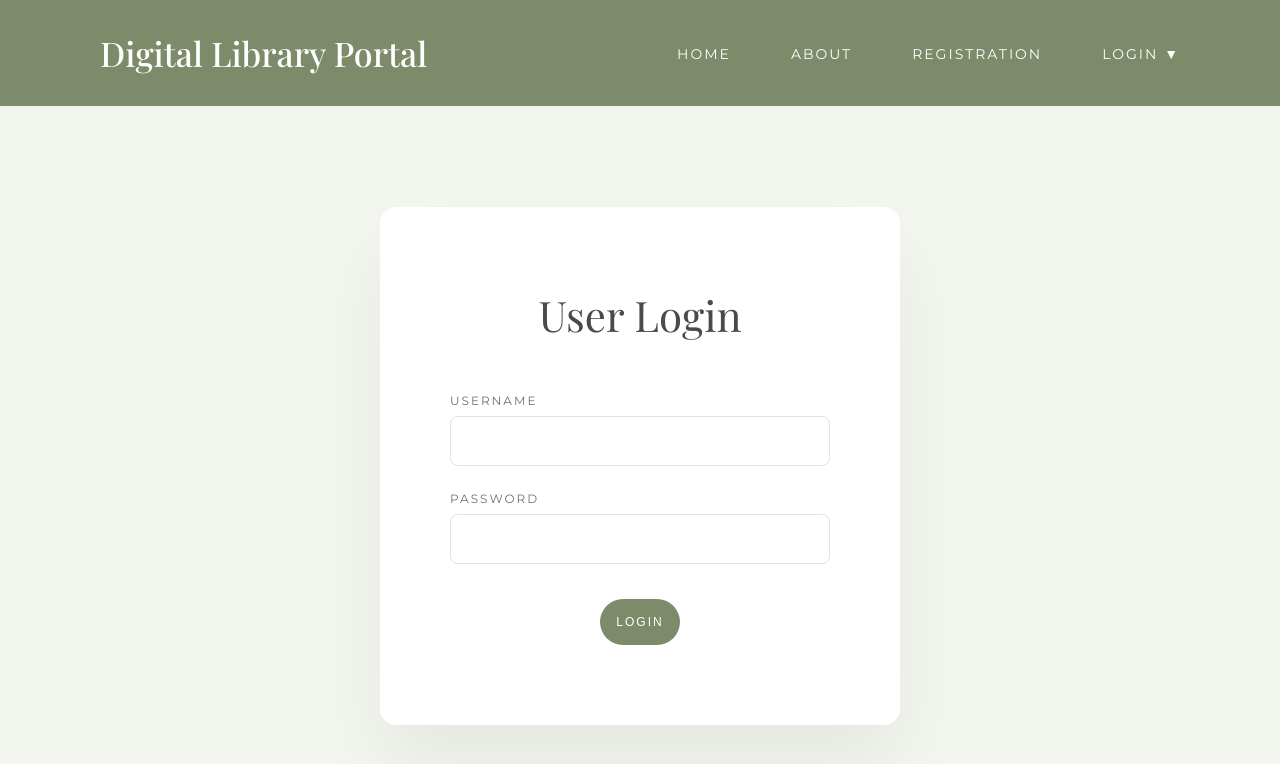
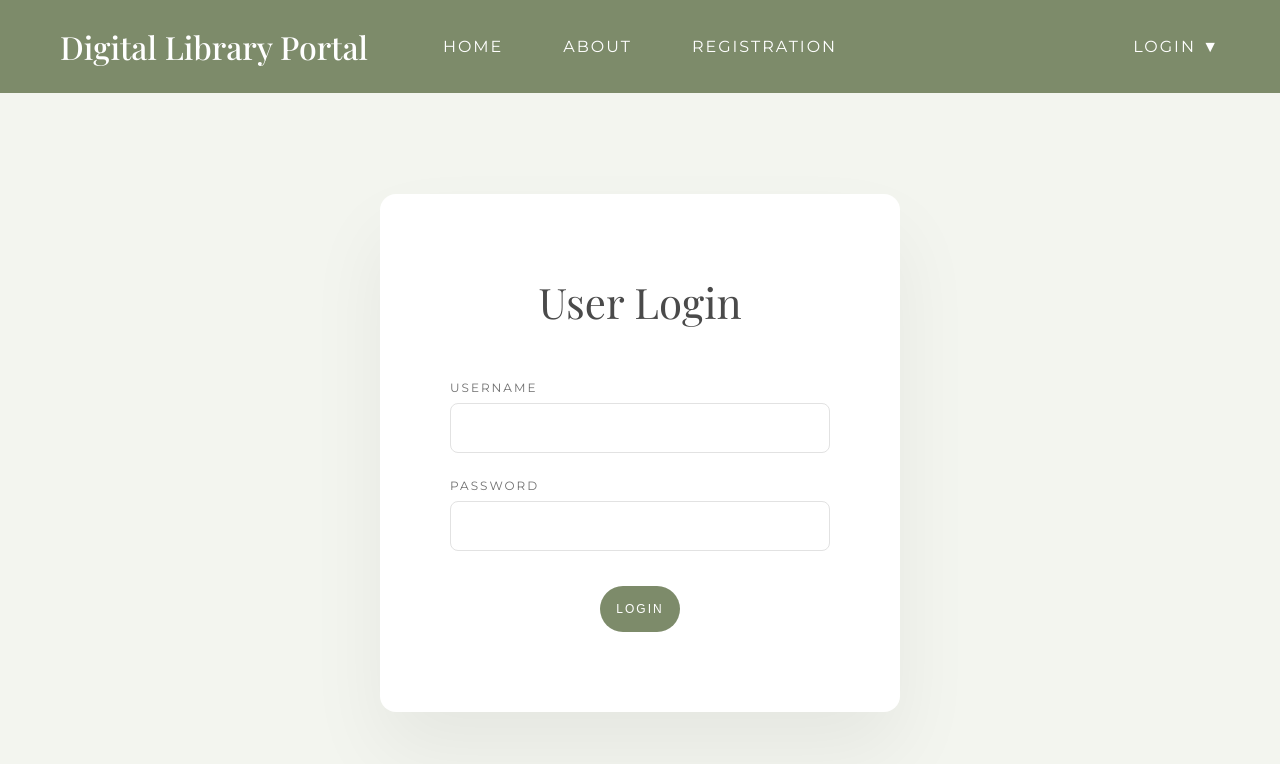
Before and after one commit to 2500030364/y25-react-sdp-app, a React (Vite) app: page /user-login in a window 1280 px wide. Shown: the top 764 px of the page. Built offline with nearby package versions, Linux system fonts and the light colour scheme.

Commit message:
Modified

```diff
--- a/src/admin/admin.css
+++ b/src/admin/admin.css
@@ -1,50 +1,68 @@
-.admin-container {
-  min-height: 100vh;
-  background-color: #f6f8f3;
+.admin-container{
+min-height:100vh;
+background-color:#f6f8f3;
 }
 
-.admin-navbar {
-  background-color: #738063;
-  color: white;
-  padding: 25px 60px;
+.admin-navbar{
+background-color:#738063;
+color:white;
+padding:28px 40px;
+display:flex;
+align-items:center;
+justify-content:space-between;
+position:relative;
 }
 
-.navbar-header h1 {
-  font-weight: 600;
-  letter-spacing: 1px;
+.admin-logo{
+font-size:24px;
+font-weight:600;
+letter-spacing:1px;
 }
 
-.navbar-links {
-  display: flex;
-  gap: 30px;
-  margin-top: 15px;
-  list-style: none;
+.logo-link{
+color:white;
+text-decoration:none;
 }
 
-.nav-link {
-  color: white;
-  text-decoration: none;
-  font-size: 14px;
+.admin-menu{
+list-style:none;
+display:flex;
+gap:40px;
+position:absolute;
+left:50%;
+transform:translateX(-50%);
 }
 
-.nav-link:hover {
-  opacity: 0.85;
+.admin-menu .nav-link{
+color:white;
+text-decoration:none;
+font-size:16px;
+padding:6px 0;
 }
 
-.logout-btn {
-  background: white;
-  color: #738063;
-  border: none;
-  padding: 8px 20px;
-  border-radius: 25px;
-  cursor: pointer;
-  margin-left: auto;
-  font-weight: 600;
+.nav-link:hover{
+opacity:0.85;
 }
 
-.admin-content {
-  padding: 60px;
-  max-width: 1200px;
-  margin: auto;
-  color: #2f2f2f;
+.admin-right{
+display:flex;
+align-items:center;
 }
+
+.logout-btn{
+background:white;
+color:#738063;
+border:none;
+padding:8px 22px;
+border-radius:25px;
+cursor:pointer;
+font-weight:600;
+font-size:16px;
+}
+
+.admin-content{
+padding:60px;
+max-width:1200px;
+margin:auto;
+color:#2f2f2f;
+}
--- a/src/pages/MainNavbar.jsx
+++ b/src/pages/MainNavbar.jsx
@@ -13,6 +13,7 @@ const MainNavbar = () => {
 
       <nav className="navbar">
         <div className="navbar-container">
+
           <div className="navbar-logo">
             <Link to="/" className="logo-link">
               Digital Library Portal
@@ -32,8 +33,9 @@ const MainNavbar = () => {
             <li className="nav-item">
               <Link to="/registration" className="nav-link">Registration</Link>
             </li>
-
-            <li className="nav-item nav-item-dropdown">
+          </ul>
+          <div className="nav-right">
+            <div className="nav-item nav-item-dropdown">
               <button className="nav-link dropdown-btn">
                 Login ▼
               </button>
@@ -51,9 +53,8 @@ const MainNavbar = () => {
                   </Link>
                 </li>
               </ul>
-            </li>
-
-          </ul>
+            </div>
+          </div>
         </div>
       </nav>
 
--- a/src/pages/style.css
+++ b/src/pages/style.css
@@ -1,219 +1,225 @@
-/*  Reset */
-
-* {
-  margin: 0;
-  padding: 0;
-  box-sizing: border-box;
+*{
+margin:0;
+padding:0;
+box-sizing:border-box;
 }
 
-body {
-  background-color: #f3f5ef;
-  font-family: 'Montserrat', sans-serif;
-  color: #3d3d3d;
+body{
+background-color:#f3f5ef;
+font-family:'Montserrat',sans-serif;
+color:#3d3d3d;
 }
 
-/*  NavBar  */
-
-.navbar {
-  background-color: #7d8b6a;
-  width: 100%;
+.navbar{
+background-color:#7d8b6a;
+width:100%;
+position:relative;
 }
 
-.navbar-container {
-  max-width: 1400px;
-  margin: auto;
-  padding: 30px 100px;
-  display: flex;
-  justify-content: space-between;
-  align-items: center;
+.navbar-container{
+width:100%;
+padding:25px 40px;
+display:flex;
+align-items:center;
+justify-content:space-between;
+position:relative;
 }
 
-.logo-link {
-  font-family: 'Playfair Display', serif;
-  font-size: 34px;
-  color: white;
-  text-decoration: none;
-  font-weight: 500;
+.navbar-logo{
+display:flex;
+align-items:center;
+margin-left:20px;
 }
 
-.nav-menu {
-  list-style: none;
-  display: flex;
-  gap: 60px;
-  align-items: center;
+.logo-link{
+font-family:'Playfair Display',serif;
+font-size:32px;
+color:white;
+text-decoration:none;
+font-weight:500;
 }
 
-.nav-item {
-  position: relative;
+.nav-menu{
+list-style:none;
+display:flex;
+gap:60px;
+position:absolute;
+left:50%;
+transform:translateX(-50%);
 }
 
-.nav-link {
-  text-decoration: none;
-  color: white;
-  font-size: 13px;
-  letter-spacing: 2px;
-  text-transform: uppercase;
+.nav-item{
+position:relative;
+}
+
+.nav-link{
+text-decoration:none;
+color:white;
+font-size:13px;
+letter-spacing:2px;
+text-transform:uppercase;
+}
+
+.nav-right{
+display:flex;
+align-items:center;
+margin-right:20px;
 }
 
 /*  Dropdown */
 
-.nav-item-dropdown {
-  position: relative;
+.nav-item-dropdown{
+position:relative;
 }
 
-.dropdown-btn {
-  background: none;
-  border: none;
-  color: white;
-  font-size: 13px;
-  letter-spacing: 2px;
-  text-transform: uppercase;
-  cursor: pointer;
-  font-family: 'Montserrat', sans-serif;
+.dropdown-btn{
+background:none;
+border:none;
+color:white;
+font-size:13px;
+letter-spacing:2px;
+text-transform:uppercase;
+cursor:pointer;
+font-family:'Montserrat',sans-serif;
 }
 
-.dropdown-menu {
-  position: absolute;
-  top: 100%;
-  left: 0;
-  background: white;
-  list-style: none;
-  padding: 10px 0;
-  min-width: 200px;
-  border-radius: 8px;
-  box-shadow: 0 15px 35px rgba(0,0,0,0.08);
-  z-index: 1000;
-  display: none;
+.dropdown-menu{
+position:absolute;
+top:100%;
+right:0;
+background:white;
+list-style:none;
+padding:10px 0;
+min-width:200px;
+border-radius:8px;
+box-shadow:0 15px 35px rgba(0,0,0,0.08);
+display:none;
+z-index:1000;
 }
 
-.nav-item-dropdown:hover .dropdown-menu {
-  display: block;
+.nav-item-dropdown:hover .dropdown-menu{
+display:block;
 }
 
-.dropdown-link {
-  display: block;
-  padding: 12px 25px;
-  text-decoration: none;
-  color: #3d3d3d;
-  font-size: 14px;
-  letter-spacing: 1px;
+.dropdown-link{
+display:block;
+padding:12px 25px;
+text-decoration:none;
+color:#3d3d3d;
+font-size:14px;
 }
 
-.dropdown-link:hover {
-  background-color: #f3f5ef;
-  color: #7d8b6a;
+.dropdown-link:hover{
+background-color:#f3f5ef;
+color:#7d8b6a;
 }
 
-/*  Hero Section */
-
-.hero-section {
-  width: 100%;
-  padding: 180px 20px;
-  text-align: center;
-  background-color: #f3f5ef;
+.hero-section{
+width:100%;
+padding:180px 20px;
+text-align:center;
+background-color:#f3f5ef;
 }
 
-.hero-section h1 {
-  font-family: 'Playfair Display', serif;
-  font-size: 72px;
-  font-weight: 400;
-  margin-bottom: 25px;
-  color: #4a4a4a;
+.hero-section h1{
+font-family:'Playfair Display',serif;
+font-size:72px;
+font-weight:400;
+margin-bottom:25px;
+color:#4a4a4a;
 }
 
-.hero-section p {
-  font-size: 18px;
-  color: #6f6f6f;
-  margin-bottom: 45px;
+.hero-section p{
+font-size:18px;
+color:#6f6f6f;
+margin-bottom:45px;
 }
 
-.hero-btn {
-  padding: 16px 55px;
-  background-color: #7d8b6a;
-  color: white;
-  border: none;
-  border-radius: 50px;
-  font-size: 12px;
-  letter-spacing: 2px;
-  text-transform: uppercase;
-  cursor: pointer;
+.hero-btn{
+padding:16px 55px;
+background-color:#7d8b6a;
+color:white;
+border:none;
+border-radius:50px;
+font-size:12px;
+letter-spacing:2px;
+text-transform:uppercase;
+cursor:pointer;
 }
 
-.hero-btn:hover {
-  background-color: #8c9a77;
+.hero-btn:hover{
+background-color:#8c9a77;
 }
 
-/*  LOGIN & REGISTRATION  */
-
 .login-container,
-.registration-container {
-  min-height: 90vh;
-  display: flex;
-  justify-content: center;
-  align-items: center;
-  background-color: #f3f5ef;
+.registration-container{
+min-height:90vh;
+display:flex;
+justify-content:center;
+align-items:center;
+background-color:#f3f5ef;
 }
 
 .login-card,
-.registration-card {
-  background: white;
-  padding: 80px 70px;
-  border-radius: 16px;
-  width: 100%;
-  max-width: 520px;
-  box-shadow: 0 40px 80px rgba(0,0,0,0.06);
-  text-align: center;
+.registration-card{
+background:white;
+padding:80px 70px;
+border-radius:16px;
+width:100%;
+max-width:520px;
+box-shadow:0 40px 80px rgba(0,0,0,0.06);
+text-align:center;
 }
 
 .login-card h1,
-.registration-card h1 {
-  font-family: 'Playfair Display', serif;
-  font-size: 42px;
-  margin-bottom: 50px;
-  font-weight: 400;
-  color: #4a4a4a;
+.registration-card h1{
+font-family:'Playfair Display',serif;
+font-size:42px;
+margin-bottom:50px;
+font-weight:400;
+color:#4a4a4a;
 }
 
-.form-group {
-  display: flex;
-  flex-direction: column;
-  text-align: left;
-  margin-bottom: 25px;
+.form-group{
+display:flex;
+flex-direction:column;
+text-align:left;
+margin-bottom:25px;
 }
 
-.form-group label {
-  font-size: 12px;
-  letter-spacing: 2px;
-  text-transform: uppercase;
-  margin-bottom: 8px;
-  color: #6f6f6f;
+.form-group label{
+font-size:12px;
+letter-spacing:2px;
+text-transform:uppercase;
+margin-bottom:8px;
+color:#6f6f6f;
 }
 
-.form-group input {
-  padding: 16px;
-  border: 1px solid #e2e2e2;
-  border-radius: 8px;
-  font-size: 14px;
+.form-group input{
+padding:16px;
+border:1px solid #e2e2e2;
+border-radius:8px;
+font-size:14px;
 }
 
-.form-group input:focus {
-  outline: none;
-  border-color: #7d8b6a;
+.form-group input:focus{
+outline:none;
+border-color:#7d8b6a;
 }
 
-.submit-btn {
-  padding: 16px;
-  background-color: #7d8b6a;
-  color: white;
-  border: none;
-  border-radius: 50px;
-  font-size: 12px;
-  letter-spacing: 2px;
-  text-transform: uppercase;
-  cursor: pointer;
-  margin-top: 10px;
+.submit-btn{
+padding:16px;
+background-color:#7d8b6a;
+color:white;
+border:none;
+border-radius:50px;
+font-size:12px;
+letter-spacing:2px;
+text-transform:uppercase;
+cursor:pointer;
+margin-top:10px;
 }
 
-.submit-btn:hover {
-  background-color: #8c9a77;
+.submit-btn:hover{
+background-color:#8c9a77;
 }
--- a/src/user/UserNavbar.jsx
+++ b/src/user/UserNavbar.jsx
@@ -23,11 +23,13 @@ const UserNavbar = () => {
 
       <nav className="user-navbar">
 
-        <div className="navbar-header">
-          <h1> Dashboard </h1>
+        <div className="user-logo">
+          <h2 className="logo-text">
+            Olive Library
+          </h2>
         </div>
 
-        <ul className="navbar-links">
+        <ul className="user-menu">
 
           <li>
             <Link to="/user/home" className="nav-link">
@@ -47,13 +49,12 @@ const UserNavbar = () => {
             </Link>
           </li>
 
-          <li>
-            <button onClick={handleLogout} className="logout-btn">
-              Logout
-            </button>
-          </li>
-
         </ul>
+        <div className="user-right">
+          <button onClick={handleLogout} className="logout-btn">
+            Logout
+          </button>
+        </div>
 
       </nav>
 
--- a/src/user/user.css
+++ b/src/user/user.css
@@ -1,45 +1,65 @@
-.user-container {
-  min-height: 100vh;
-  background-color: #f6f8f3;
+.user-container{
+min-height:100vh;
+background-color:#f6f8f3;
 }
 
-.user-navbar {
-  background-color: #8fa87c;
-  color: white;
-  padding: 25px 60px;
+.user-navbar{
+background-color:#738063;
+padding:28px 40px;
+display:flex;
+align-items:center;
+justify-content:space-between;
+position:relative;
 }
 
-.navbar-links {
-  display: flex;
-  gap: 30px;
-  margin-top: 15px;
-  list-style: none;
+.logo-text{
+font-family:'Playfair Display', serif;
+font-size:29px;
+font-weight:500;
+letter-spacing:1px;
+color:white;
 }
 
-.nav-link {
-  color: white;
-  text-decoration: none;
-  font-size: 14px;
+.user-menu{
+list-style:none;
+display:flex;
+gap:45px;
+position:absolute;
+left:50%;
+transform:translateX(-50%);
+align-items:center;
 }
 
-.nav-link:hover {
-  opacity: 0.85;
+.nav-link{
+color:white;
+text-decoration:none;
+font-size:16px;
 }
 
-.logout-btn {
-  background: white;
-  color: #738063;
-  border: none;
-  padding: 8px 20px;
-  border-radius: 25px;
-  cursor: pointer;
-  margin-left: auto;
-  font-weight: 600;
+.nav-link:hover{
+opacity:0.85;
 }
 
-.user-content {
-  padding: 60px;
-  max-width: 1200px;
-  margin: auto;
-  color: #2f2f2f;
+
+.user-right{
+display:flex;
+align-items:center;
 }
+
+.logout-btn{
+background:white;
+color:#738063;
+border:none;
+padding:8px 22px;
+border-radius:25px;
+cursor:pointer;
+font-weight:600;
+font-size:17px;
+}
+
+.user-content{
+padding:60px;
+max-width:1200px;
+margin:auto;
+color:#2f2f2f;
+}
```
Also changed, not shown: src/admin/AdminNavbar.jsx (+11 -13 lines), src/user/BrowseBooks.jsx (+34 -6 lines).
